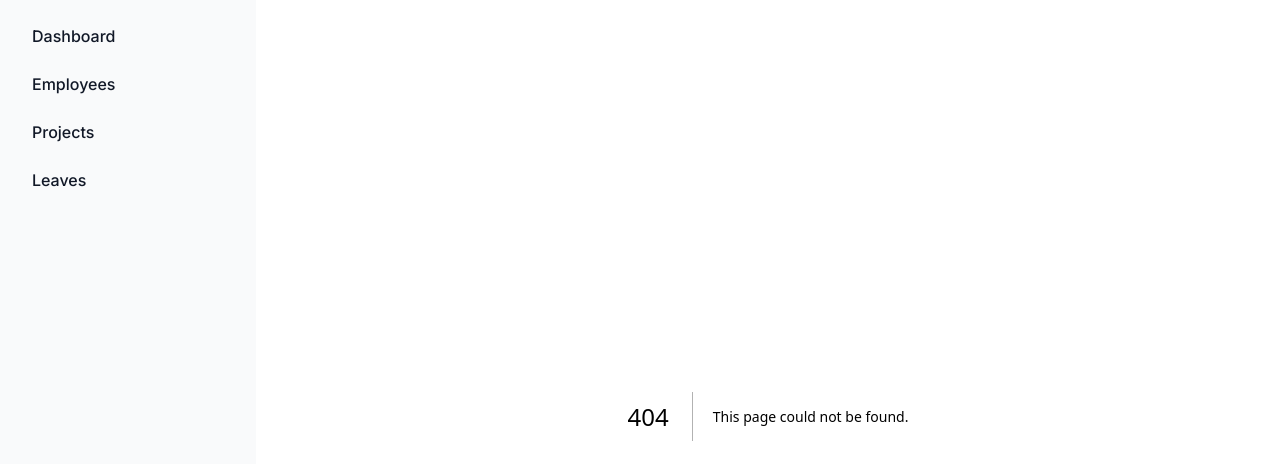
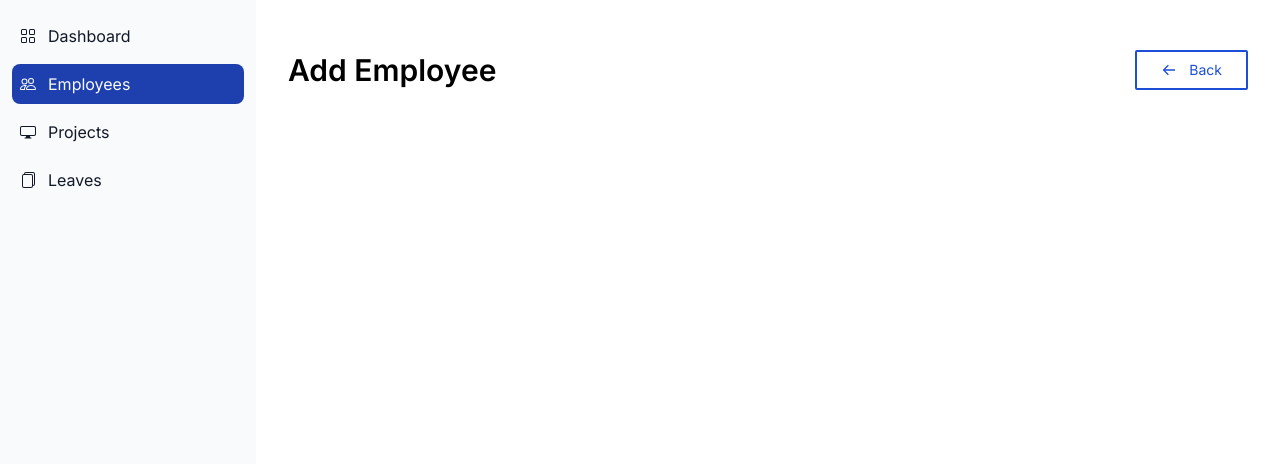
Before and after one commit to murali-cse/admin-panel-next-js, a Next.js app: page /employees/addemp in a window 1280 px wide. Before the commit this address had no page. Shown: the top 464 px of the page. Built offline with nearby package versions, Linux system fonts and the light colour scheme.

Commit message:
add employee page added

```diff
--- a/app/SideBar.tsx
+++ b/app/SideBar.tsx
@@ -2,10 +2,11 @@
 import React from "react";
 import Link from "next/link";
 import { usePathname } from "next/navigation";
+import { BsGrid, BsPeople, BsFiles, BsDisplay } from "react-icons/bs";
 
 type SidebarProps = {
   title: string;
-  icon?: string;
+  icon?: React.ReactElement;
   path: string;
 };
 
@@ -16,18 +17,22 @@ const SideBar = () => {
     {
       title: "Dashboard",
       path: "/",
+      icon: <BsGrid />,
     },
     {
       title: "Employees",
       path: "/employees",
+      icon: <BsPeople />,
     },
     {
       title: "Projects",
       path: "/projects",
+      icon: <BsDisplay />,
     },
     {
       title: "Leaves",
       path: "/leave",
+      icon: <BsFiles />,
     },
   ];
 
@@ -62,18 +67,24 @@ const SideBar = () => {
         aria-label="Sidebar"
       >
         <div className="h-full px-3 py-4 overflow-y-auto bg-gray-50 dark:bg-gray-800">
-          <ul className="space-y-2 font-medium">
+          <ul className="space-y-2 ">
             {sidebar.map((val) => {
+              let isSelected: boolean = false;
+              if (val.path !== "/") {
+                isSelected = pathname.includes(val.path);
+              } else {
+                isSelected = pathname == "/";
+              }
+
               return (
                 <li key={val.path}>
                   <Link
                     href={val.path}
                     className={`flex items-center p-2 ${
-                      pathname == val.path
-                        ? "bg-blue-800 text-gray-50"
-                        : "text-gray-900"
+                      isSelected ? "bg-blue-800 text-gray-50" : "text-gray-900"
                     }  rounded-lg dark:text-white`}
                   >
+                    {val.icon}
                     <span className="ml-3">{val.title}</span>
                   </Link>
                 </li>
--- /dev/null
+++ b/app/components/BackButton.tsx
@@ -0,0 +1,23 @@
+"use client";
+import React from "react";
+import { BiArrowBack } from "react-icons/bi";
+import OutlinedButton from "@/app/components/OutlinedButton";
+import { useRouter } from "next/navigation";
+
+const BackButton = () => {
+  const route = useRouter();
+  const goBack = () => route.back();
+  return (
+    <OutlinedButton
+      className="py-2 border-blue-700 text-blue-700 dark:text-white flex items-center gap-3"
+      onClick={goBack}
+    >
+      <span>
+        <BiArrowBack className="w-4 h-4" />
+      </span>
+      Back
+    </OutlinedButton>
+  );
+};
+
+export default BackButton;
--- a/app/components/OutlinedButton.tsx
+++ b/app/components/OutlinedButton.tsx
@@ -3,11 +3,15 @@ import React from "react";
 type Props = {
   className?: string;
   children: React.ReactNode;
+  onClick?: () => void;
 };
 
-const OutlinedButton = ({ className, children }: Props) => {
+const OutlinedButton = ({ className, children, onClick }: Props) => {
   return (
-    <button className={`border-solid border-2 px-6 ${className} text-sm`}>
+    <button
+      className={`border-solid border-2 px-6 ${className} text-sm rounded-sm`}
+      onClick={onClick}
+    >
       {children}
     </button>
   );
--- /dev/null
+++ b/app/employees/addemp/page.tsx
@@ -0,0 +1,18 @@
+import React from "react";
+import PageTitle from "@/app/components/PageTitle";
+import BackButton from "@/app/components/BackButton";
+
+const AddEmployee = () => {
+  return (
+    <main>
+      <div className="p-4">
+        <div className="flex justify-between items-center">
+          <PageTitle>Add Employee</PageTitle>
+          <BackButton />
+        </div>
+      </div>
+    </main>
+  );
+};
+
+export default AddEmployee;
--- a/app/employees/page.tsx
+++ b/app/employees/page.tsx
@@ -1,12 +1,28 @@
 import React from "react";
 import ProfileCard from "./ProfileCard";
 import PageTitle from "../components/PageTitle";
+
+import { AiOutlinePlus } from "react-icons/ai";
+import Link from "next/link";
 
 const Employees = () => {
   return (
     <main>
       <div className="p-4">
-        <PageTitle>Employees</PageTitle>
+        <div className="flex justify-between items-center">
+          <PageTitle>Employees</PageTitle>
+          <Link href={"/employees/addemp"}>
+            <button className="flex items-center gap-2 rounded-sm bg-blue-700 px-3 py-2">
+              <span>
+                <AiOutlinePlus
+                  className="text-black dark:text-white"
+                  style={{ width: "20px", height: "20px" }}
+                />
+              </span>
+              Add
+            </button>
+          </Link>
+        </div>
         <div className="">
           <ProfileCard />
         </div>
--- a/package.json
+++ b/package.json
@@ -1,5 +1,5 @@
 {
-  "name": "ccavenue-node",
+  "name": "employee-management",
   "version": "0.1.0",
   "private": true,
   "scripts": {
@@ -21,6 +21,7 @@
     "postcss": "8.4.31",
     "react": "18.2.0",
     "react-dom": "18.2.0",
+    "react-icons": "^4.11.0",
     "tailwindcss": "3.3.5",
     "typescript": "5.2.2"
   },
```
Also changed, not shown: 2 other files (tests, documents, lock files or other folders).
